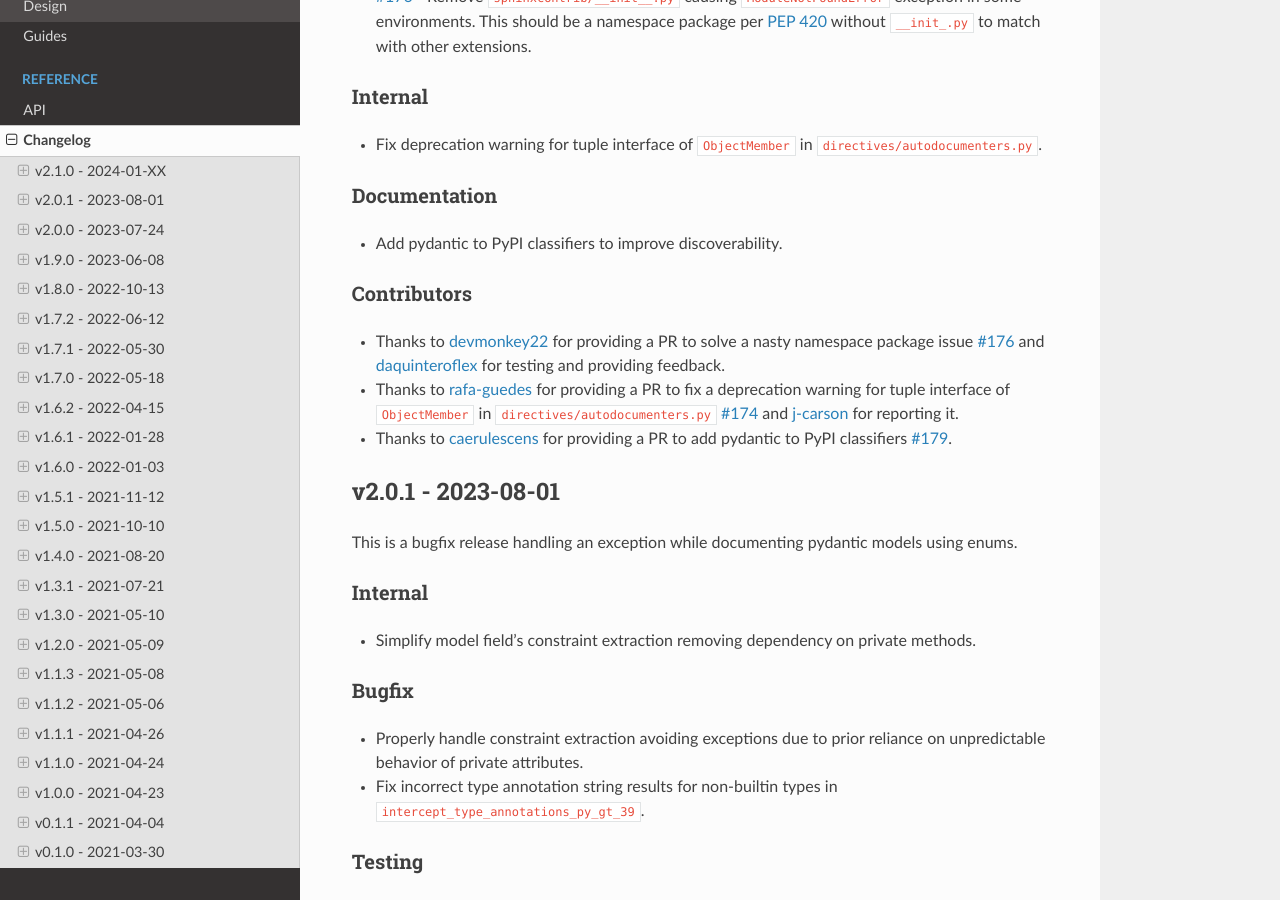
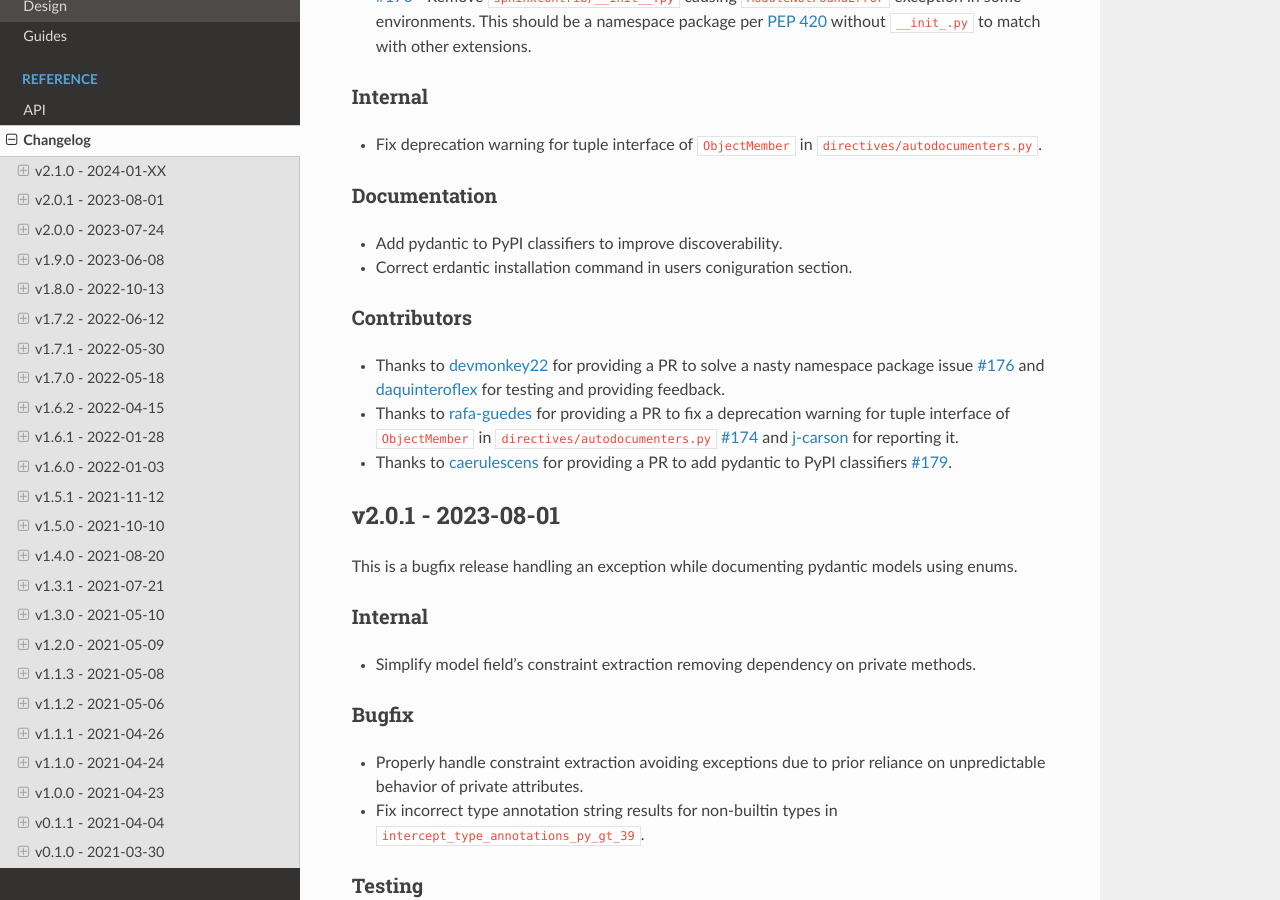
Before and after one commit to mansenfranzen/autodoc_pydantic, a Sphinx documentation site: the page built from docs/source/reference/changelog.rst, in a window 1280 px wide and 900 px high, scrolled down 620 px. Built offline with Sphinx 7.4.7 and the Read the Docs theme 2.0.0, drawn with Linux system fonts in a browser that asks for light colours; pages that are not in the unit, such as notebooks, are missing from menus; a script that is not in the unit is left out.

Commit message:
Update erdantic docs.

```diff
--- a/changelog.rst
+++ b/changelog.rst
@@ -41,6 +41,7 @@
 ~~~~~~~~~~~~~
 
 - Add pydantic to PyPI classifiers to improve discoverability.
+- Correct erdantic installation command in users coniguration section.
 
 Contributors
 ~~~~~~~~~~~~
--- a/docs/source/users/configuration.rst
+++ b/docs/source/users/configuration.rst
@@ -191,11 +191,11 @@
    Show the entity relationship diagram of the schemas using erdantic. To
    use this option, you need first to install
    `graphviz <https://graphviz.org/download/>`_ , then install
-   **autodoc_pydantic** with the dev option:
+   **autodoc_pydantic** with the ``erdantic`` option:
 
    .. code-block:: bash
 
-      pip install autodoc_pydantic[dev].
+      pip install autodoc_pydantic[erdantic].
 
 
 .. config_description:: autopydantic_model
```
